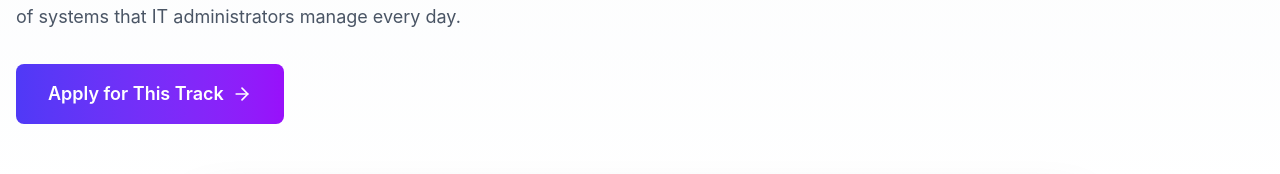
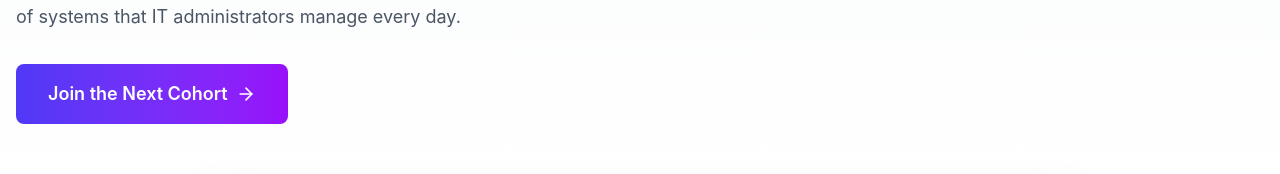
Before and after one commit to career-leap/careerleap, a React (Vite) app: page /career-tracks in a window 1280 px wide. Shown: the part 404-578 px from the top of the page. Built offline with nearby package versions, Linux system fonts and the light colour scheme; no server answers.

Commit message:
content: update IT Systems Administration CTA to 'Join the Next Cohort'

```diff
--- a/src/pages/tracks/ITSystemsAdministration.jsx
+++ b/src/pages/tracks/ITSystemsAdministration.jsx
@@ -149,7 +149,7 @@ export default function CareerTracks() {
               to="/contact"
               className="inline-flex items-center gap-2 px-8 py-4 bg-gradient-to-r from-indigo-600 to-purple-600 text-white rounded-lg font-semibold text-lg hover:shadow-lg hover:-translate-y-0.5 transition-all"
             >
-              Apply for This Track
+              Join the Next Cohort
               <ArrowRight size={20} />
             </Link>
           </motion.div>
```
